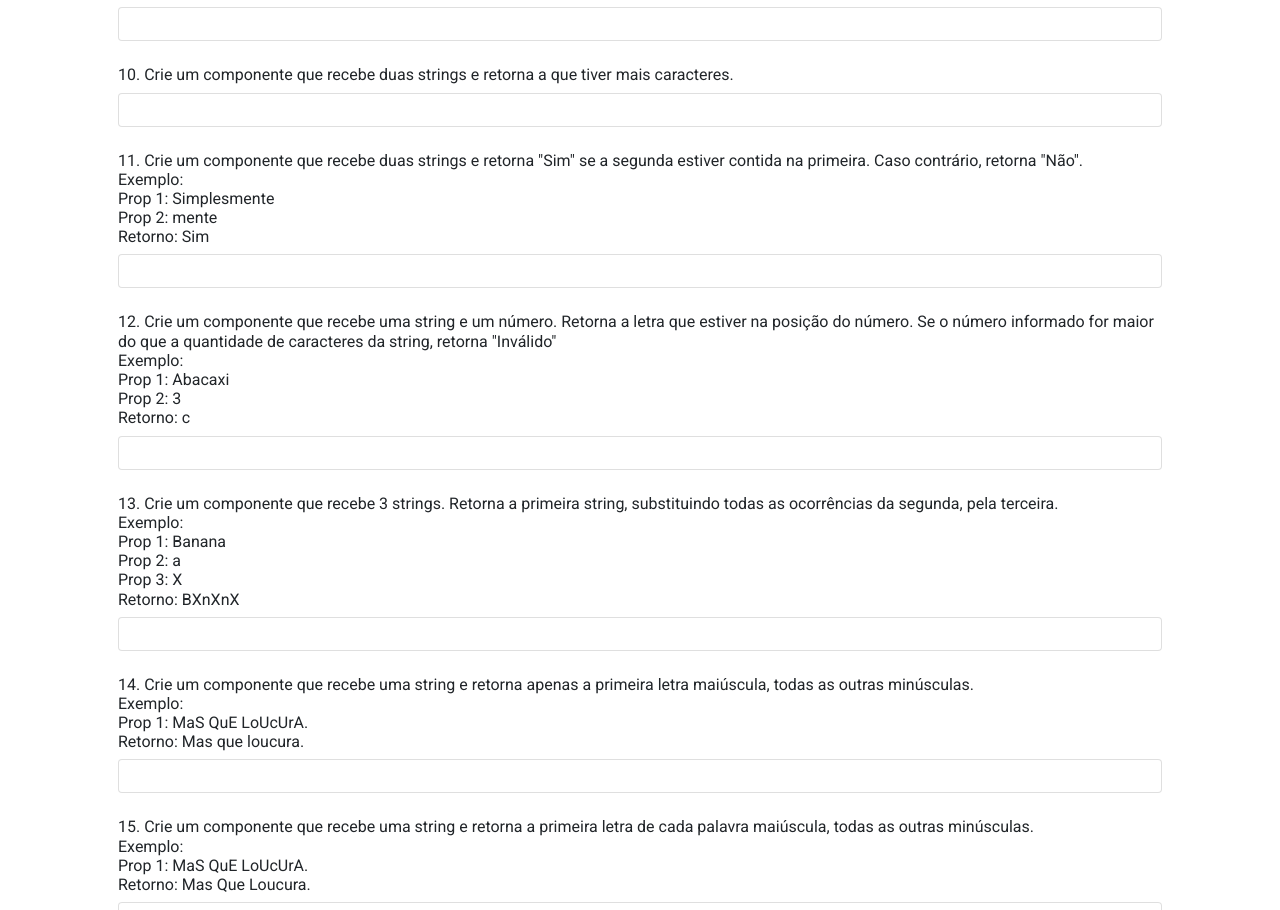
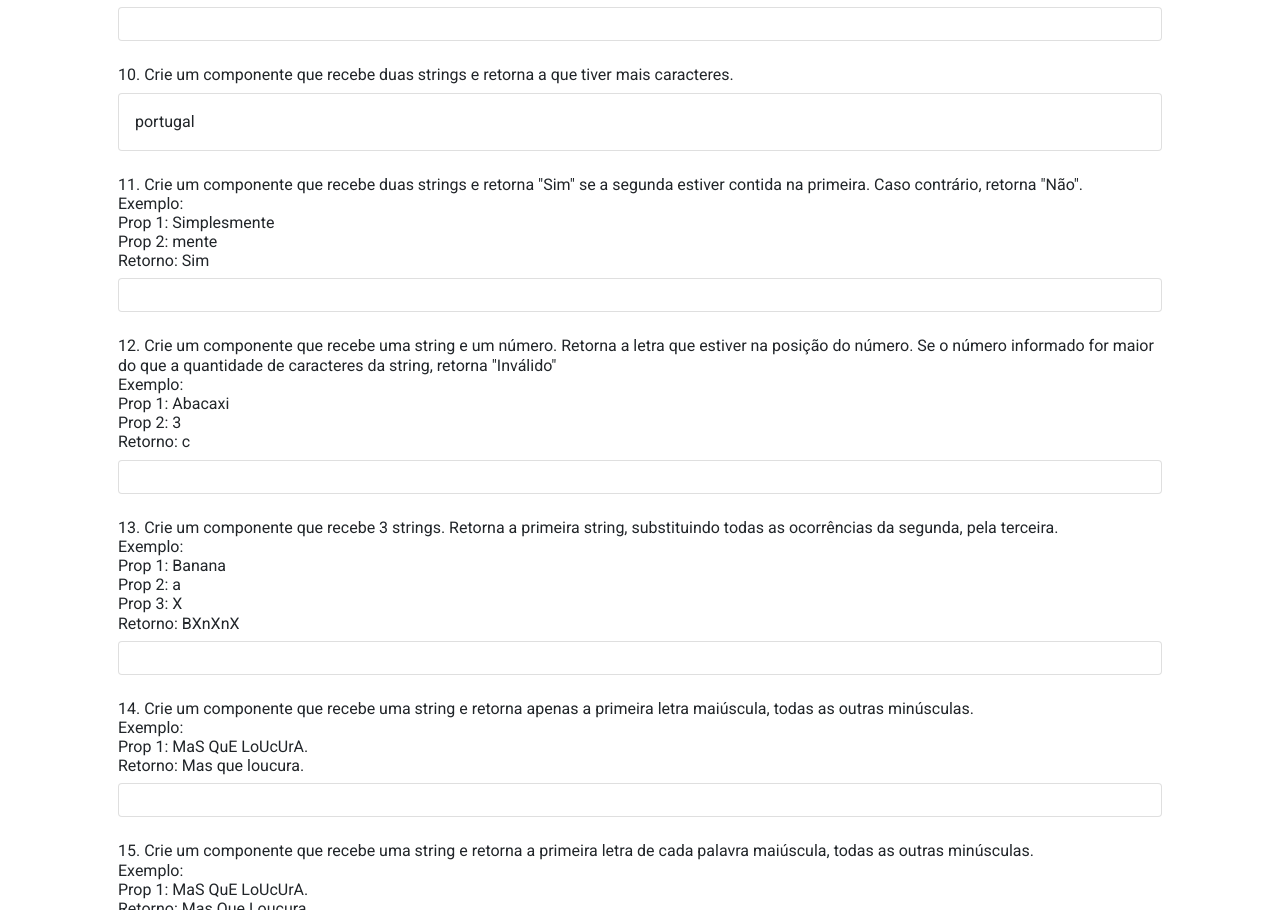
Before and after one commit to portugalv7/react-components-exercises, a React (Create React App) app: page / in a window 1280 px wide. Shown: the part 1130-2040 px from the top of the page. Built offline with nearby package versions, Linux system fonts and the light colour scheme.

Commit message:
Questão 10
10. Crie um componente que recebe duas strings e retorna a que tiver mais caracteres.

```diff
--- a/src/App.tsx
+++ b/src/App.tsx
@@ -1,6 +1,7 @@
 import './App.css';
 import Q1String from './components/Q1String';
 import Q2Uppercase from './components/Q2Uppercase';
+import Q10MostCharString from './components/Q10MostCharString';
 
 const App: React.FC = () => {
     return (
@@ -89,7 +90,9 @@ const App: React.FC = () => {
                 10. Crie um componente que recebe duas strings e retorna a que
                 tiver mais caracteres.
             </h2>
-            <div className="card p-3 mb-4">{/* Insira a resposta aqui */}</div>
+            <div className="card p-3 mb-4">
+                <Q10MostCharString text1="vinicius" text2="portugal" />
+            </div>
 
             <h2 className="fs-6">
                 11. Crie um componente que recebe duas strings e retorna
--- /dev/null
+++ b/src/components/Q10MostCharString/index.tsx
@@ -0,0 +1,11 @@
+interface IQ10MostCharStringProps {
+    text1: string;
+    text2: string;
+}
+
+const Q10MostCharString: React.FC<IQ10MostCharStringProps> = ({
+    text1,
+    text2,
+}) => <span>{text1.length > text2.length ? text1 : text2}</span>;
+
+export default Q10MostCharString;
```
